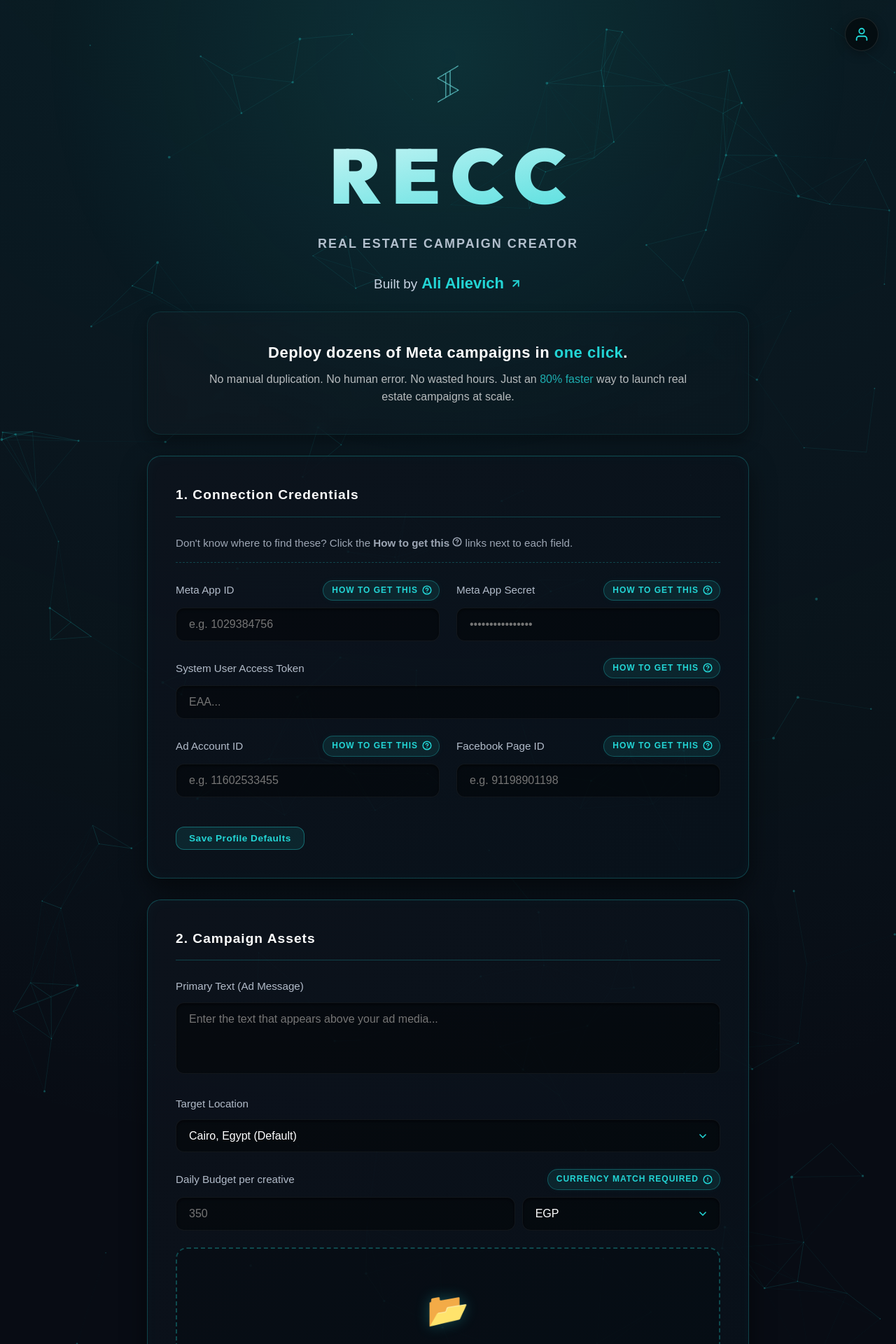
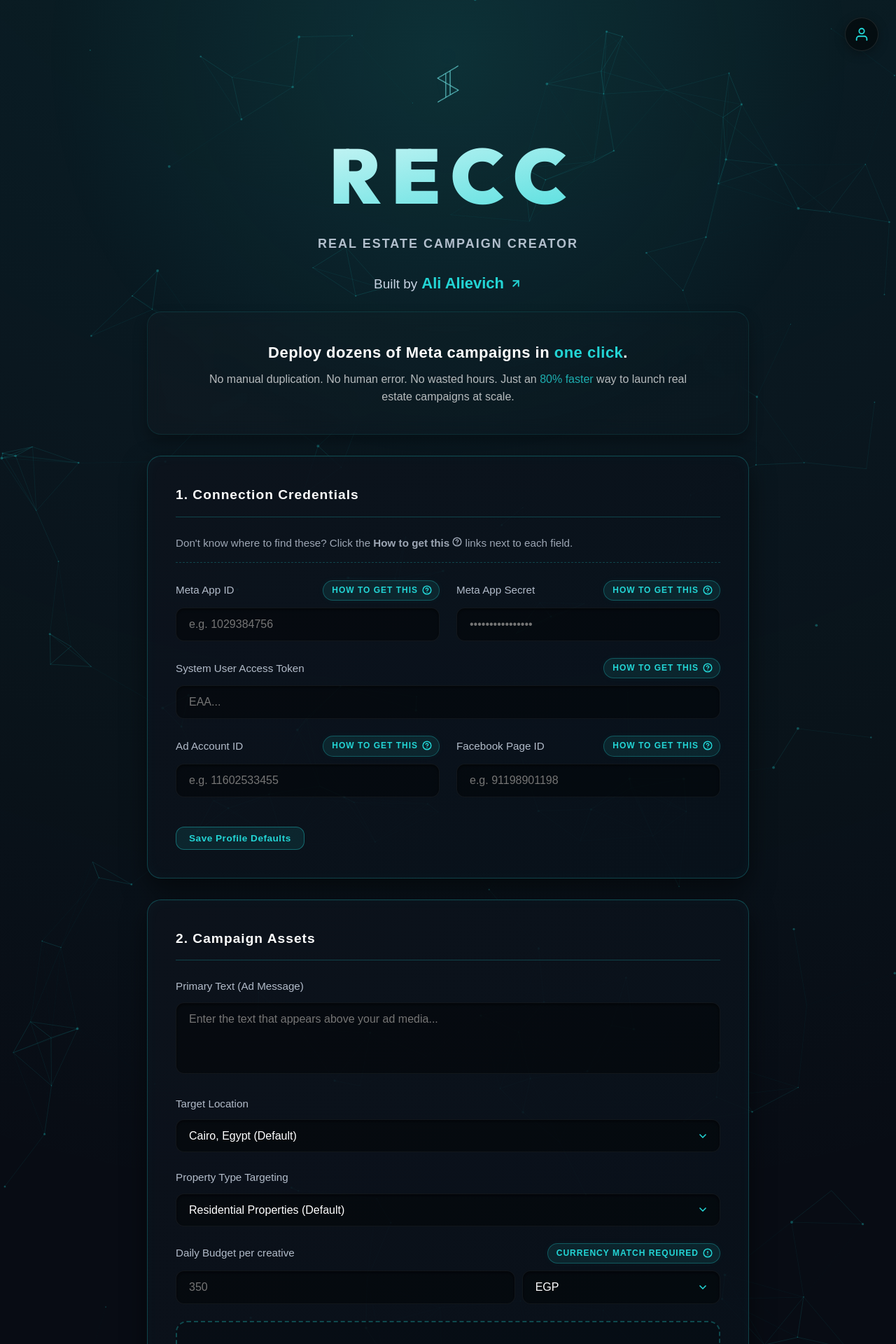
Before and after one commit to Alievich-git/Alievich-RECC, a Flask app: page / in a window 1280 px wide. Shown: the top 1920 px of the page at 70% size. Run offline with Flask 3, Linux system fonts and the light colour scheme; the visitor is signed in with stand-in values (Sample User, id 1); data comes from the database, SQL or seed files in the repository; some web fonts are replaced.

Commit message:
Feature: Add dynamic Property Type targeting (Residential/Commercial)

```diff
--- a/app.py
+++ b/app.py
@@ -457,6 +457,26 @@ def deploy_campaign():
                 ]
             }
 
+        property_type = data.get('property_type')
+        if property_type == 'commercial':
+            config['targeting']['flexible_spec'] = [
+                {
+                    "behaviors": [{"id":"6002714898572","name":"Small business owners"}],
+                    "interests": [
+                        {"id":"6002975543459","name":"Real estate investment trust"},
+                        {"id":"6003091806216","name":"Commercial property"},
+                        {"id":"6003388314512","name":"Investment"},
+                        {"id":"6003446239080","name":"Real estate investing"},
+                        {"id":"6003462661944","name":"Trade"},
+                        {"id":"6003587074473","name":"Investor"},
+                        {"id":"6014673805956","name":"Return on investment"}
+                    ],
+                    "work_positions": [
+                        {"id":"104080079627441","name":"Investor"}
+                    ]
+                }
+            ]
+
         # 2. Handle Files
         files_data = data.get('files_base64', [])
         media_files = []
--- a/templates/index.html
+++ b/templates/index.html
@@ -176,6 +176,14 @@
                 </div>
 
                 <div class="input-group">
+                    <label>Property Type Targeting</label>
+                    <select name="property_type" id="property_type" required>
+                        <option value="residential">Residential Properties (Default)</option>
+                        <option value="commercial">Commercial Properties (Investors/Trade)</option>
+                    </select>
+                </div>
+
+                <div class="input-group">
                     <label>Daily Budget per creative <span class="help-toggle" onclick="toggleHelp('budget-help')">Currency Match Required <svg width="14" height="14" viewBox="0 0 24 24" fill="none" stroke="currentColor" stroke-width="2.5" stroke-linecap="round" stroke-linejoin="round"><circle cx="12" cy="12" r="10"></circle><line x1="12" y1="8" x2="12" y2="12"></line><line x1="12" y1="16" x2="12.01" y2="16"></line></svg></span></label>
                     <div style="display: flex; gap: 10px;">
                         <input type="number" id="daily_budget" name="daily_budget" placeholder="350" min="1" step="1" required style="flex: 2;" onkeydown="return event.key !== '.' && event.key !== 'e'">
```
